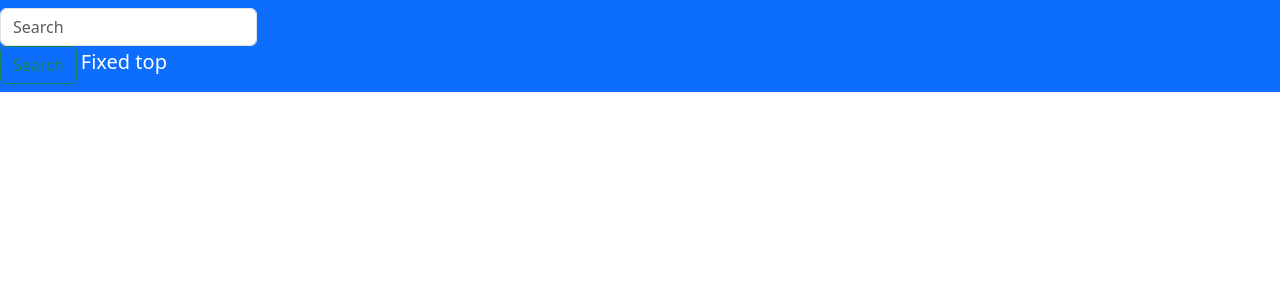
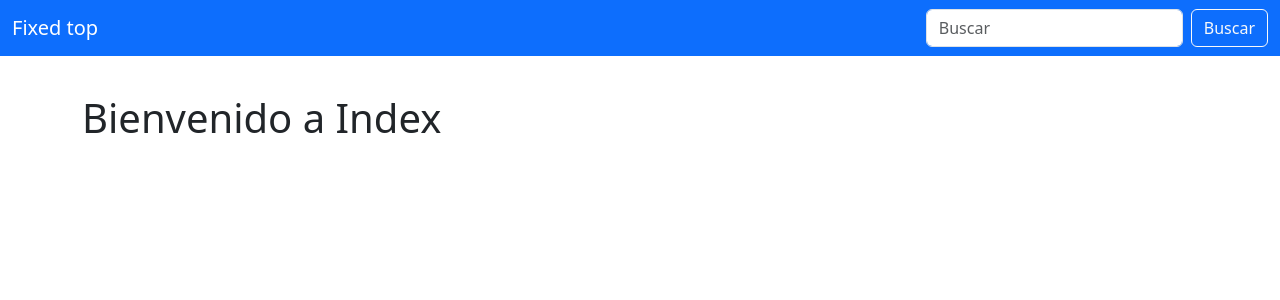
Before and after one commit to JoseRicardoHolguin/Internet7mo, a Django app: page /Jose_App/index/ in a window 1280 px wide. Shown: the top 300 px of the page. Run offline with Django 5.2, Linux system fonts and the light colour scheme.

Commit message:
Cambio de lugar de las barras

```diff
--- a/proyectojose/Jose_App/templates/Jose_App/base.html
+++ b/proyectojose/Jose_App/templates/Jose_App/base.html
@@ -6,16 +6,20 @@
         <!--Bootstrap desde CDN-->
         <link href="https://cdn.jsdelivr.net/npm/bootstrap@5.3.2/dist/css/bootstrap.min.css" rel="stylesheet">
     </head>
-    <body class="container py-4">
+    <body>
         <nav class="navbar navbar-dark bg-primary fixed-top">
-            <form class="form-inline">
-                <input class="form-control mr-sm-2" type="search" placeholder="Search" aria-label="Search">
-                <button class="btn btn-outline-success my-2 my-sm-0" type="submit">Search</button>
+            <div class="container-fluid">
                 <a class="navbar-brand" href="#">Fixed top</a>
-            </form>
+                <form class="d-flex" role="search">
+                    <input class="form-control me-2" type="search" placeholder="Buscar" aria-label="Buscar">
+                    <button class="btn btn-outline-light" type="submit">Buscar</button>
+                </form>
+            </div>
         </nav>
-        {% block content %}
-        {% endblock %}
+        <div class="container py-4" style="margin-top: 70px;">
+            {% block content %}
+            {% endblock %}
+        </div>
         <!--Bootstrap JS desde CDN-->
         <script src="https://cdn.jsdelivr.net/npm/bootstrap@5.3.2/dist/js/bootstrap.bundle.min.js"></script>
     </body>
```
